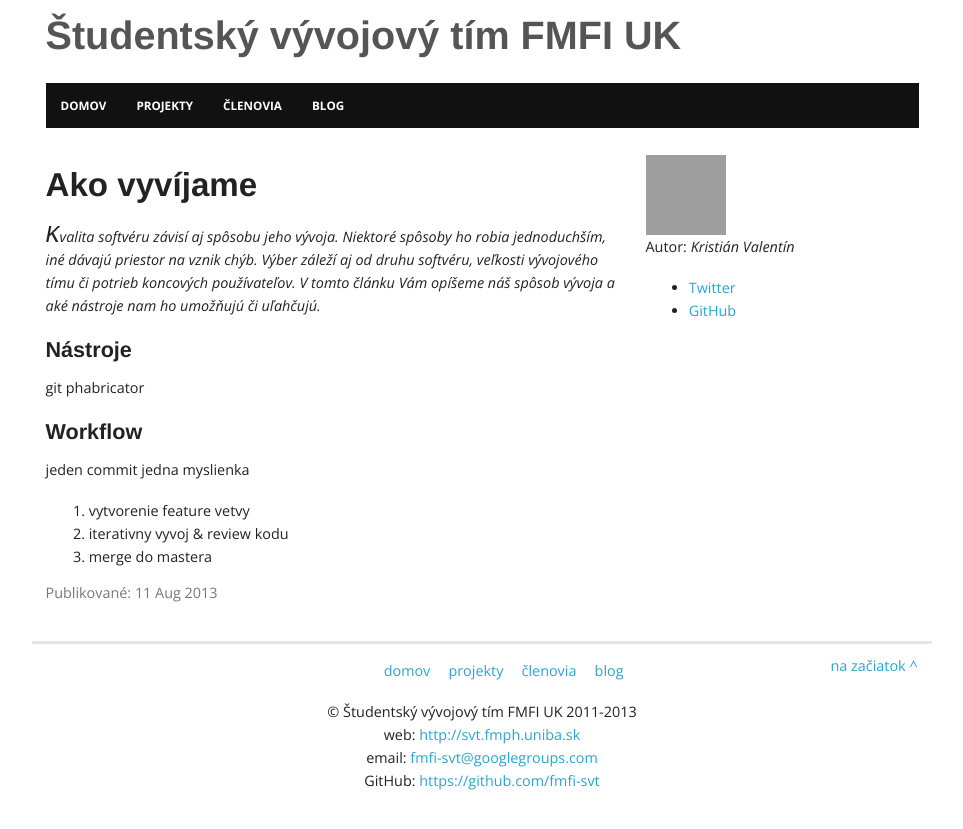
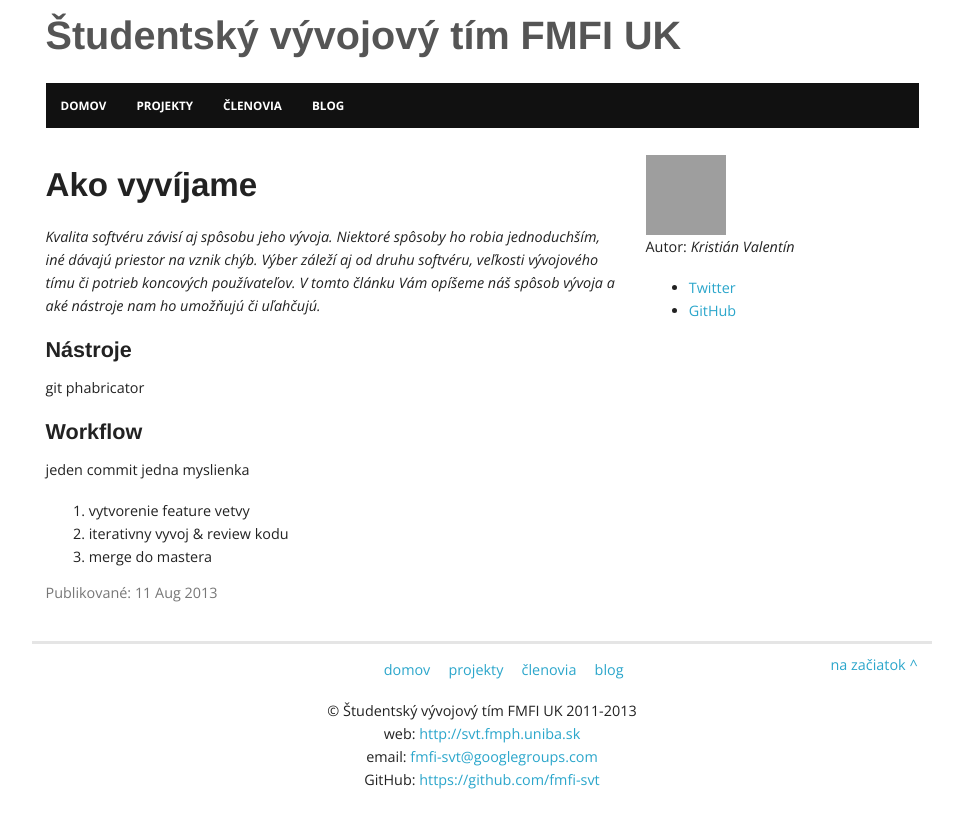
Before and after one commit to fmfi-svt/website, a Jekyll site: the page built from _posts/2013-08-11-ako-vyvijame.markdown, in a window 1280 px wide. Shown: the top 829 px of the page, without its empty margins (158-1121 px from the left). Built offline with Jekyll 4.4.1, drawn with Linux system fonts in a browser that asks for light colours; Markdown is read by kramdown in place of the engine named in the settings; grey boxes are pictures that could not be loaded.

Commit message:
uprava dizajnu perexu clankov
perex je uz iba italicom

```diff
--- a/css/main.css
+++ b/css/main.css
@@ -57,8 +57,6 @@ section > h1 {
 .post .date:before {content: "Publikované: ";}
 .post h1 {font-size: 2.3em;}
 .post-content > p:first-child {font-style: italic;}
-.post-content > p:first-child:first-letter {font-size: 200%; font-family: monospace;}
-.post-content > p:first-child:first-line { line-height: 1;}
 
 /* footer */
 #footer {
```
